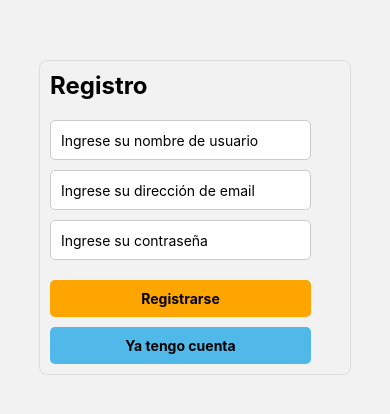
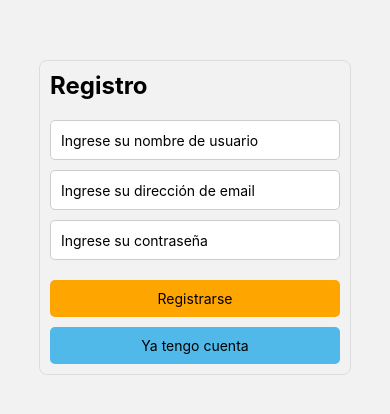
Before and after one commit to lucasgarcia0/segundaParteProg2, a React Native app: screen /Register in a window 390 px wide. Shown: the top 414 px of the page. Built offline with nearby package versions, Linux system fonts and the light colour scheme; no server answers.

Commit message:
pequeno cambio en css

```diff
--- a/src/screens/Register.js
+++ b/src/screens/Register.js
@@ -123,7 +123,6 @@ const styles = StyleSheet.create({
         marginBottom: 20,
     },
     field: {
-        width: "90%",
         height: 40,
         borderColor: "#ccc",
         borderWidth: 1,
@@ -136,15 +135,11 @@ const styles = StyleSheet.create({
         backgroundColor: "#51b9e9",
         borderRadius: 5,
         padding: 10,
-        width: "90%",
         alignItems: "center",
         marginTop: 10,
     },
     buttonSecondary: {
         backgroundColor: "#ffa500",
-    },
-    buttonText: {
-        fontWeight: "bold",
     },
     errorText: {
         color: "red",
```
